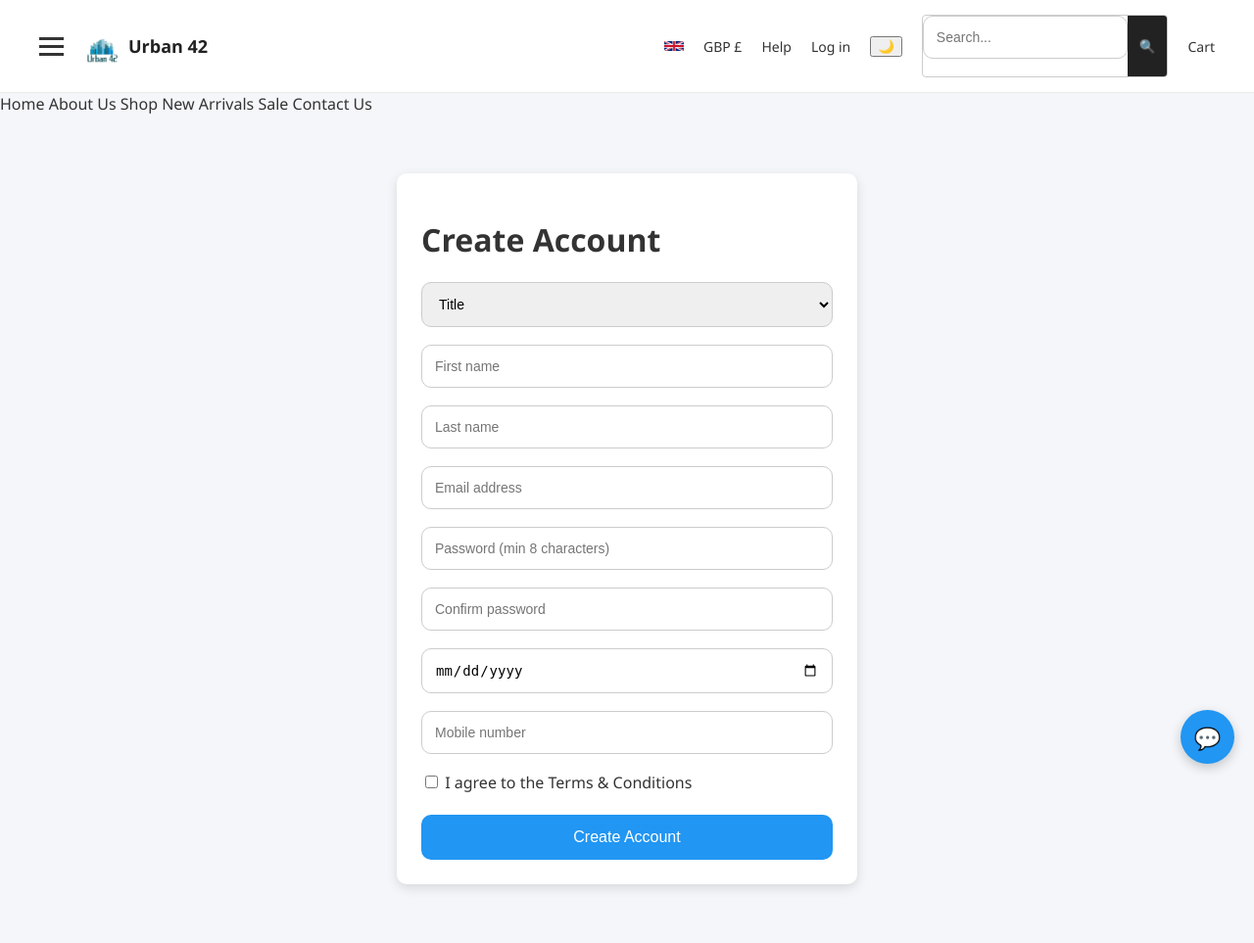
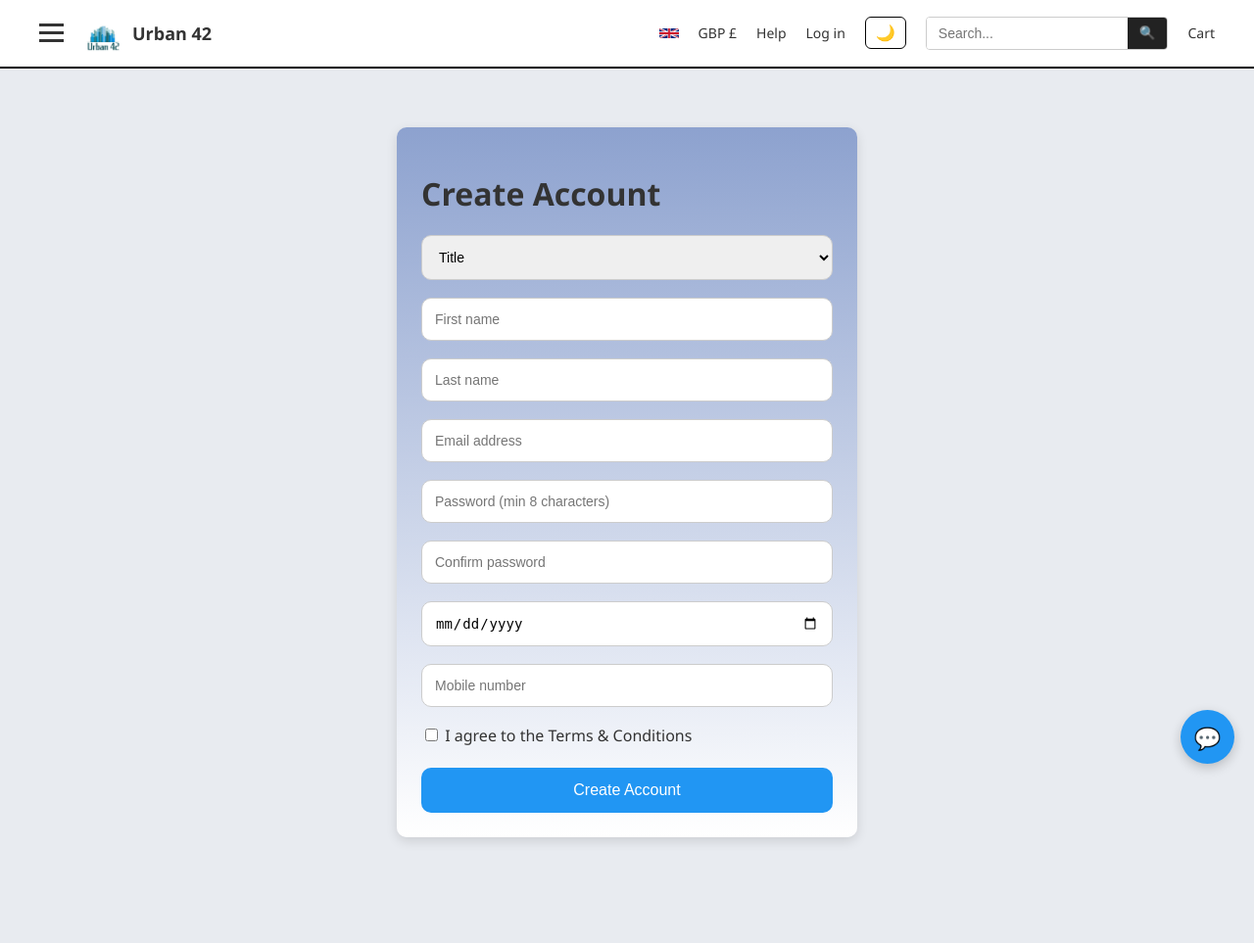
Before and after one commit to AlaynaAston/Urban42, a PHP site: page /Urban42/signup.html in a window 1280 px wide. Shown: the whole page at 98% size. After the commit the page ends 860 px from the top, so only its background shows below. Run offline with PHP 8.4, Linux system fonts and the light colour scheme.

Commit message:
Updated navbar styles and theme toggle variables
Updated navbar styles and root variables for consistency.

```diff
--- a/rahmanstyle.css
+++ b/rahmanstyle.css
@@ -1,82 +1,4 @@
 /* unified navbar style to match contact page */
-.navbar {
-  display: flex;
-  justify-content: space-between;
-  align-items: center;
-  padding: 15px 40px;
-  background-color: #fff;
-  border-bottom: 2px solid #030303;
-  font-size: 14px;
-}
-
-.nav-left {
-  display: flex;
-  align-items: center;
-  gap: 20px;
-}
-
-.sidebar-icon {
-  display: flex;
-  flex-direction: column;
-  gap: 5px;
-  cursor: pointer;
-}
-
-.sidebar-icon .bar {
-  width: 25px;
-  height: 3px;
-  background-color: #333;
-}
-
-.brand-logo {
-  display: flex;
-  align-items: center;
-  gap: 10px;
-  font-size: 18px;
-  font-weight: bold;
-  color: #222;
-}
-
-.brand-logo img {
-  width: 40px;
-  height: auto;
-}
-
-.nav-right {
-  display: flex;
-  align-items: center;
-  gap: 20px;
-}
-
-.flag-icon {
-  width: 20px;
-  height: auto;
-}
-
-.search-form {
-  display: flex;
-  border: 1px solid #ccc;
-  border-radius: 4px;
-  overflow: hidden;
-}
-
-.search-form input {
-  padding: 8px 12px;
-  border: none;
-  outline: none;
-  font-size: 14px;
-}
-
-.search-form button {
-  background-color: #222;
-  color: #fff;
-  border: none;
-  padding: 8px 12px;
-  cursor: pointer;
-}
-
-
-
 
 /* ============================== */
 /* ROOT VARIABLES */
@@ -84,11 +6,31 @@
 :root {
   --primary: #2196F3;
   --primary-dark: #1976D2;
-  --background: #f4f6f9;
+  --background: #e8ebf0;
   --card-bg: #ffffff;
   --radius: 10px;
   --shadow: 0 4px 12px rgba(0,0,0,0.12);
   --text: #333;
+  --heading: #222;
+  --subheading: #222;
+  --border: #030303;
+  --input-border: #ccc;
+  --button-bg: #222;
+  --button-text: #fff;
+  --border-color:#768fc5;
+}
+
+body.dark-mode {
+  --background: #121212;
+  --text: #e5e5e5;
+  --heading: #ffffff;
+  --subheading: #ffffff;
+  --card-bg: #1e1e1e;
+  --border: #444;
+  --input-border: #555;
+  --button-bg: #ffffff;
+  --button-text: #000000;
+  --border-color:#203563;
 }
 
 /* ============================== */
@@ -114,45 +56,118 @@
 /* NAVBAR */
 /* ============================== */
 .navbar {
-  display: flex;
-  justify-content: space-between;
-  align-items: center;
-  padding: 15px 40px;
-  background: white;
-  border-bottom: 1px solid #eaeaea;
-  font-size: 14px;
+  display: flex; /*places items in a row*/
+  justify-content: space-between; /*spreads items to left and right*/
+  align-items: center; /*centers items vertically*/
+  padding: 15px 40px; /*space inside the navigation bar*/
+  background-color: var(--card-bg); /*sets the background colour to white*/
+  border-bottom: 2px solid var(--border); /*creates a black line under the navigation bar*/
+  font-size: 14px; /*sets the text size in the navigation bar*/
 }
 
 .nav-left {
-  display: flex;
-  align-items: center;
-  gap: 20px;
+  display: flex; /*places items in a row*/
+  align-items: center; /*centers items vertically*/
+  gap: 20px; /*space between items*/
+}
+
+.sidebar-icon {
+  display: flex; /*shows the bars in a column*/
+  flex-direction: column; /*stacks the bars (-) vertically*/
+  gap: 5px; /*sets the space between each bar*/
+  cursor: pointer; /*shows a pointer when hovering to make it look clickable*/
+}
+
+.sidebar-icon .bar {
+  width: 25px; /*length of the each bar*/
+  height: 3px; /*thickness of the each bar*/
+  background-color: var(--text); /*sets dark grey as the bar colour*/
 }
 
 .brand-logo {
-  display: flex;
-  align-items: center;
-  gap: 8px;
-  font-size: 18px;
-  font-weight: bold;
+  display: flex; /*puts logo and text in a row*/
+  align-items: center; /*centers them vertically*/
+  gap: 10px; /*space between logo and text*/
+  font-size: 18px; /*size of the brand name text*/
+  font-weight: bold; /*makes the brand name bold*/
+  color: var(--text); /*sets the text colour*/
 }
 
 .brand-logo img {
-  width: 38px;
+  width: 40px; /*sets the width of the brand logo image*/
+  height: auto; /*keeps the image shape correct*/
 }
 
 .nav-right {
+  display: flex; /*puts items in a row*/
+  align-items: center; /*centers them vertically*/
+  gap: 20px; /*space between each item*/
+}
+
+.flag-icon {
+  width: 20px; /*size of the flag image*/
+  height: auto; /*keeps the image shape correct*/
+}
+
+.search-form {
+  display: flex; /*puts items in a row*/
+  border: 1px solid var(--input-border); /*sets light grey border*/
+  border-radius: 4px; /*creates slightly rounded corners*/
+  overflow: hidden; /*keeps the corners clean and neat*/
+}
+
+.search-form input {
+  padding: 8px 12px; /*spac inside the input box*/
+  border: none; /*it removes the border of search bar*/
+  outline: none; /*removes the outline when clicked*/
+  font-size: 14px; /*sets the text size*/
+}
+
+.search-form button {
+  background-color: #222; /*sets dark background for button*/
+  color: var(--button-text); /*sets the text colour to white*/
+  border: none; /*removes border*/
+  padding: 8px 12px; /*adds space inside the button*/
+  cursor: pointer; /*shows pointer when hovering*/
+}
+
+.sidebar {
+  position: fixed;
+  top: 70px;
+  left: -350px; /* hides the side bar off-screen */
+  width: 250px;
+  height: 100%;
+  background: var(--card-bg);
+  border-right: 2px solid var(--border);
+  padding: 20px;
   display: flex;
-  align-items: center;
+  flex-direction: column;
   gap: 20px;
+  transition: 0.3s ease; /* smooth slide animation */
 }
+
+/* When sidebar is open */
+.sidebar.open {
+  left: 0;
+}
+
+.theme-toggle {
+  background: none;
+  border: 1px solid var(--border);
+  padding: 6px 10px;
+  border-radius: 6px;
+  cursor: pointer;
+  font-size: 16px;
+  color: var(--text);
+}
+
 
 /* ============================== */
 /* CONTAINER */
 /* ============================== */
 .container {
   max-width: 420px;
-  background: var(--card-bg);
+  background: linear-gradient(to bottom, var(--border-color) -20%, var(--card-bg) 100%);
   margin: 60px auto;
   padding: 25px;
   border-radius: var(--radius);
@@ -162,7 +177,7 @@
 /* ============================== */
 /* FORM ELEMENTS */
 /* ============================== */
-input:not([type="checkbox"]),
+input:not([type="checkbox"]):not(.nav-search),
 select,
 textarea {
   width: 100%;
@@ -206,7 +221,7 @@
 .basket-item {
   display: flex;
   justify-content: space-between;
-  background: #fafafa;
+  background:var(--background);
   padding: 14px;
   margin-bottom: 15px;
   border-radius: var(--radius);
```
